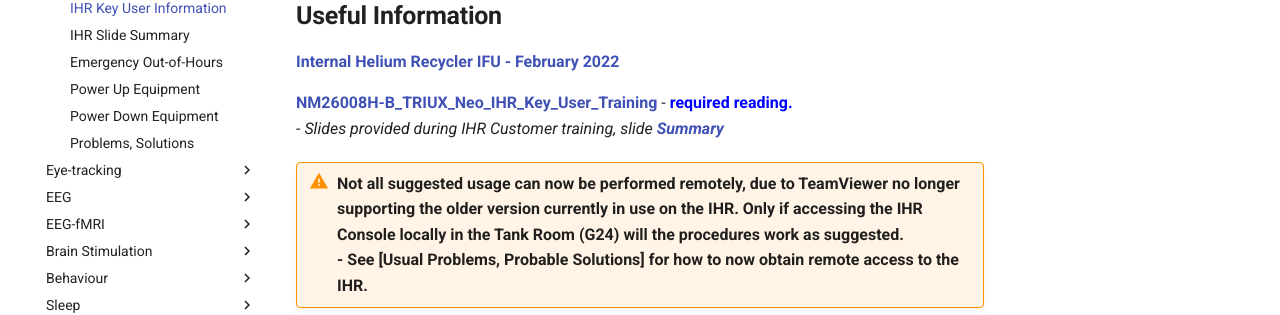
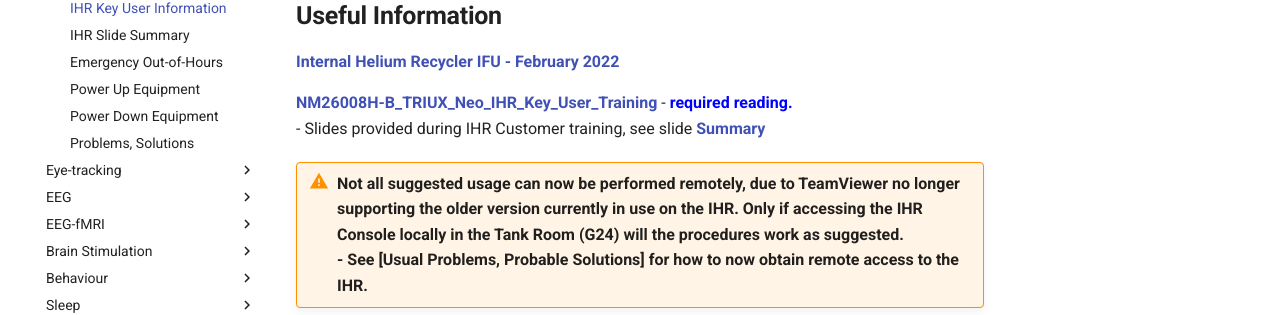
Before and after one commit to chbh-opensource/chbh-on-bear, an MkDocs documentation site: the page built from docs/meg/troubleshooting/ihr_key_user.md, in a window 1280 px wide. Shown: the part 525-840 px from the top of the page. Built offline with MkDocs 1.6.1 and Material for MkDocs 9.7.7, drawn with Linux system fonts in a browser that asks for light colours; comment, search, counter and statistics services are not loaded.

Commit message:
Still working on MEG HC repo

```diff
--- a/docs/meg/troubleshooting/ihr_key_user.md
+++ b/docs/meg/troubleshooting/ihr_key_user.md
@@ -13,6 +13,6 @@
 **[Internal Helium Recycler IFU - February 2022](https://canvas.bham.ac.uk/courses/81128/files/folder/MEG?preview=22531334)**
 
 **[NM26008H-B_TRIUX_Neo_IHR_Key_User_Training](https://canvas.bham.ac.uk/courses/81128/files/folder/MEG?preview=22531332)** - **<span style="color:blue">required reading.</span>**<br />
-- *Slides provided during IHR Customer training, slide **[Summary](../troubleshooting/summary.md)***
+- Slides provided during IHR Customer training, see slide **[Summary](../troubleshooting/summary.md)**
 
 !!! warning "<span style="font-size:medium">Not all suggested usage can now be performed remotely, due to TeamViewer no longer supporting the older version currently in use on the IHR. Only if accessing the IHR Console locally in the Tank Room (G24) will the procedures work as suggested.<br /> - See [Usual Problems, Probable Solutions] for how to now obtain remote access to the IHR.</span>"
```
